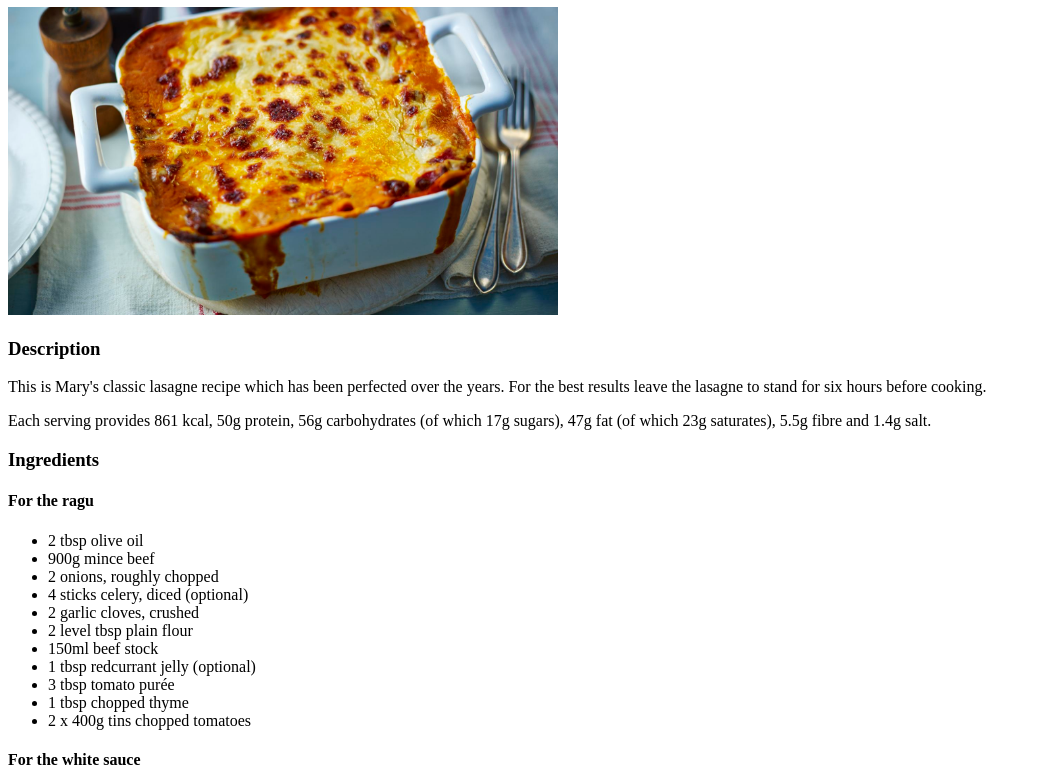
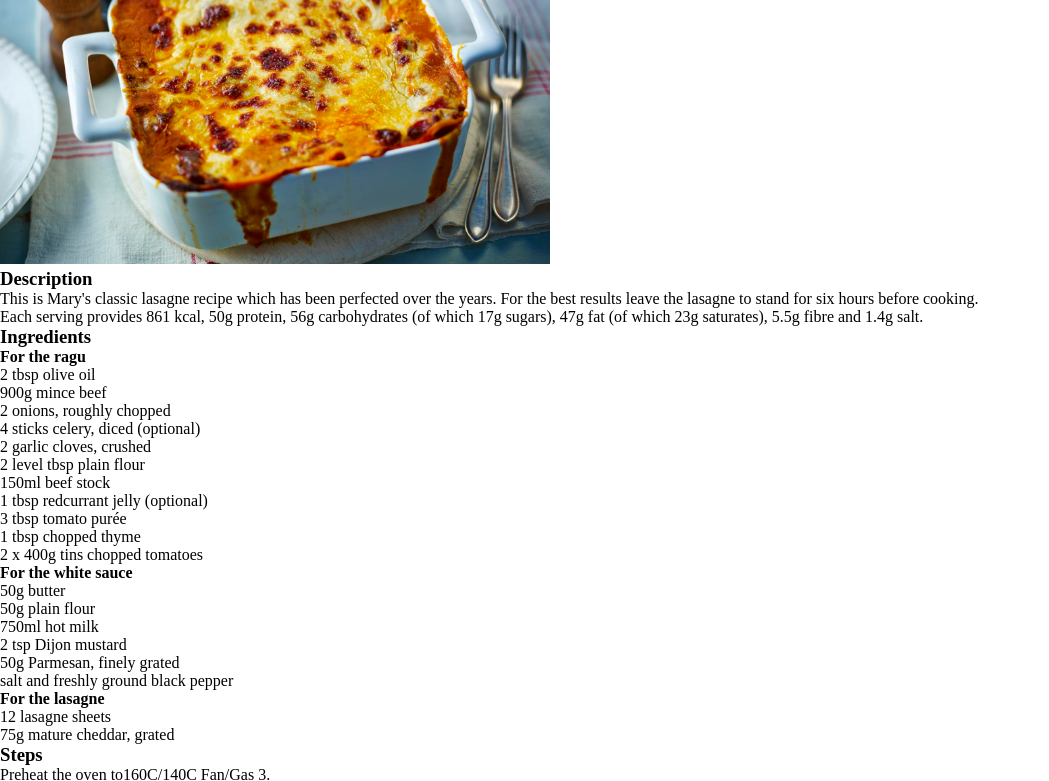
Before and after one commit to razvanionescu26/odin-recipes, a plain HTML site: page recipes/lasagna.html in a window 1280 px wide. Shown: the part 99-880 px from the top of the page, without its empty margins (0-1049 px from the left). Drawn offline with Linux system fonts and the light colour scheme.

Commit message:
style: create global.css and link pages (#4)

```diff
--- /dev/null
+++ b/css/global.css
@@ -0,0 +1,5 @@
+* {
+    margin: 0px;
+    padding: 0px;
+    box-sizing: border-box;
+}
--- a/recipes/lasagna.html
+++ b/recipes/lasagna.html
@@ -3,6 +3,7 @@
     <head>
         <meta charset="UTF-8">
         <title>Recipes</title>
+        <link rel="stylesheet" href="../css/global.css">
     </head>
 
     <body>
```
Also changed, not shown: index.html (+1 -0 lines), recipes/banana-bread.html (+1 -0 lines), recipes/chocolate-cake.html (+1 -0 lines).
